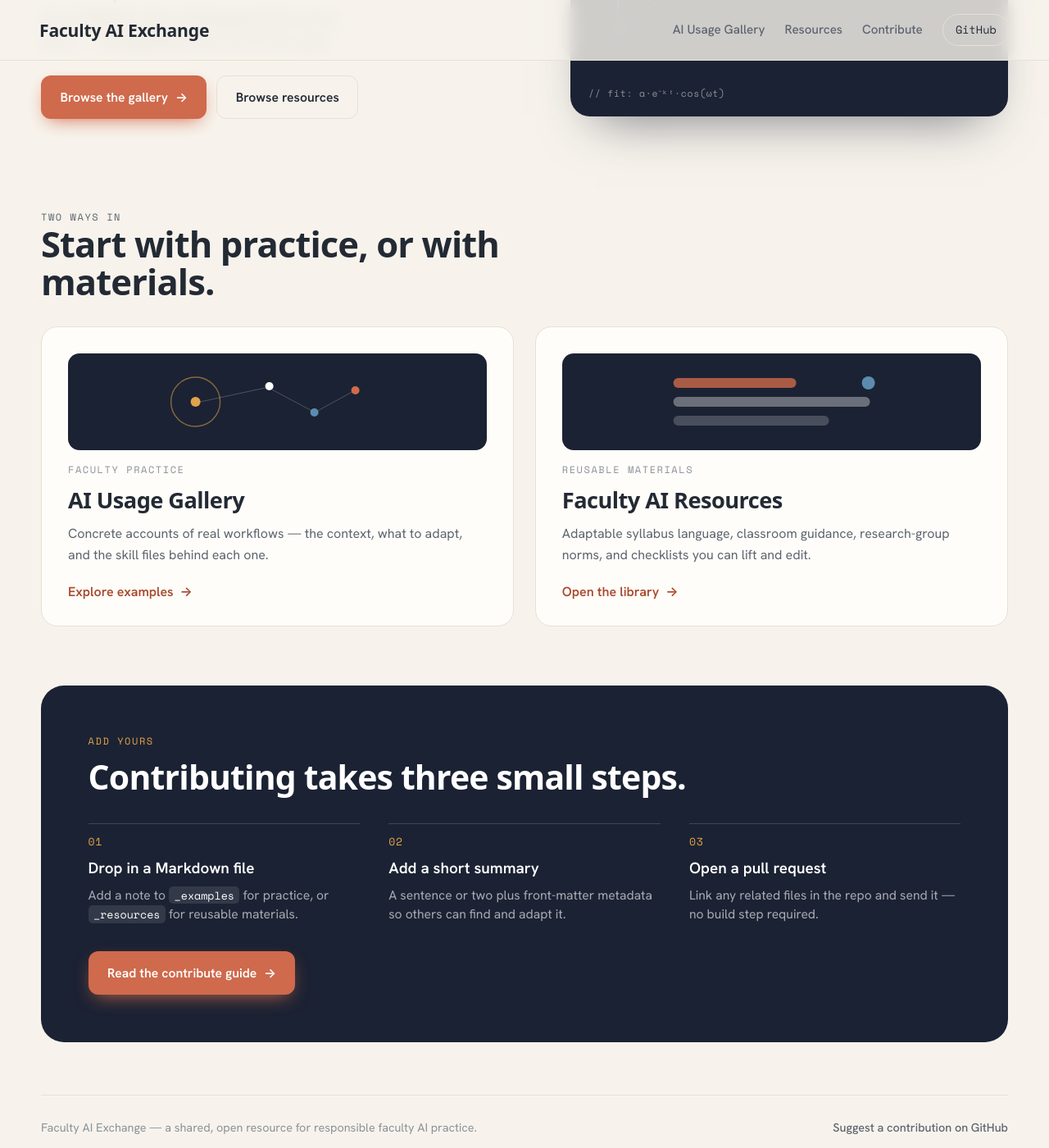
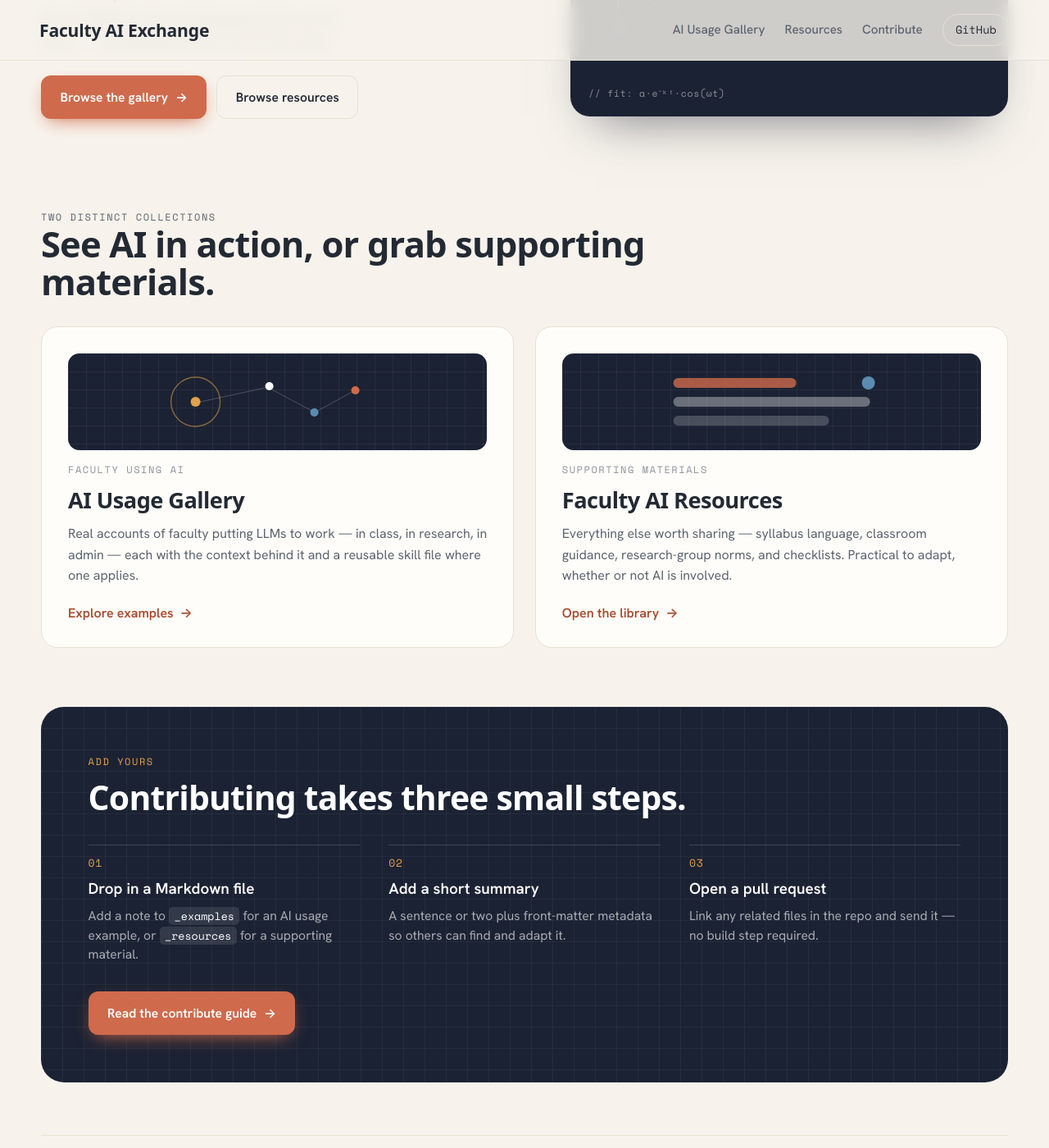
Before and after one commit to FacultyAIExchange/facultyaiexchange.github.io, a Jekyll site: the page built from index.md, in a window 1280 px wide and 1400 px high, scrolled down 503 px. Shown: the whole window at 82% size. Built offline with Jekyll 4.4.1, drawn with Linux system fonts in a browser that asks for light colours; some web fonts are replaced.

Commit message:
Clarify homepage collections

```diff
--- a/_layouts/home.html
+++ b/_layouts/home.html
@@ -31,8 +31,8 @@ layout: default
 
   <section class="section" aria-labelledby="site-sections-heading">
     <div class="section-heading">
-      <p class="eyebrow">Two ways in</p>
-      <h2 id="site-sections-heading">Start with practice, or with materials.</h2>
+      <p class="eyebrow">Two distinct collections</p>
+      <h2 id="site-sections-heading">See AI in action, or grab supporting materials.</h2>
     </div>
 
     <div class="pathway-grid">
@@ -40,9 +40,9 @@ layout: default
         <div class="pathway-motif">
           <svg viewBox="0 0 320 118" width="100%" height="100%"><circle cx="60" cy="59" r="30" fill="none" stroke="#e2a24a" stroke-opacity=".55" stroke-width="1.4"/><circle cx="60" cy="59" r="6" fill="#e2a24a"/><circle cx="150" cy="40" r="5" fill="#fff"/><circle cx="205" cy="72" r="5" fill="#5b8cb0"/><circle cx="255" cy="45" r="5" fill="#cf6a4c"/><line x1="66" y1="59" x2="145" y2="42" stroke="#fff" stroke-opacity=".22"/><line x1="153" y1="44" x2="202" y2="70" stroke="#fff" stroke-opacity=".22"/><line x1="209" y1="70" x2="251" y2="47" stroke="#fff" stroke-opacity=".22"/></svg>
         </div>
-        <p class="card-type">Faculty practice</p>
+        <p class="card-type">Faculty using AI</p>
         <h3><a href="{{ '/gallery/' | relative_url }}">AI Usage Gallery</a></h3>
-        <p>Concrete accounts of real workflows — the context, what to adapt, and the skill files behind each one.</p>
+        <p>Real accounts of faculty putting LLMs to work — in class, in research, in admin — each with the context behind it and a reusable skill file where one applies.</p>
         <a class="pathway-link" href="{{ '/gallery/' | relative_url }}">Explore examples <span class="arrow">→</span></a>
       </article>
 
@@ -50,9 +50,9 @@ layout: default
         <div class="pathway-motif">
           <svg viewBox="0 0 320 118" width="100%" height="100%"><rect x="40" y="30" width="150" height="12" rx="6" fill="#cf6a4c" fill-opacity=".8"/><rect x="40" y="53" width="240" height="12" rx="6" fill="#fff" fill-opacity=".35"/><rect x="40" y="76" width="190" height="12" rx="6" fill="#fff" fill-opacity=".2"/><circle cx="278" cy="36" r="8" fill="#5b8cb0"/></svg>
         </div>
-        <p class="card-type">Reusable materials</p>
+        <p class="card-type">Supporting materials</p>
         <h3><a href="{{ '/resources/' | relative_url }}">Faculty AI Resources</a></h3>
-        <p>Adaptable syllabus language, classroom guidance, research-group norms, and checklists you can lift and edit.</p>
+        <p>Everything else worth sharing — syllabus language, classroom guidance, research-group norms, and checklists. Practical to adapt, whether or not AI is involved.</p>
         <a class="pathway-link" href="{{ '/resources/' | relative_url }}">Open the library <span class="arrow">→</span></a>
       </article>
     </div>
@@ -62,7 +62,7 @@ layout: default
     <p class="eyebrow">Add yours</p>
     <h2 id="contribute-heading">Contributing takes three small steps.</h2>
     <div class="steps">
-      <div class="step"><div class="bar"></div><div class="no">01</div><h3>Drop in a Markdown file</h3><p>Add a note to <code>_examples</code> for practice, or <code>_resources</code> for reusable materials.</p></div>
+      <div class="step"><div class="bar"></div><div class="no">01</div><h3>Drop in a Markdown file</h3><p>Add a note to <code>_examples</code> for an AI usage example, or <code>_resources</code> for a supporting material.</p></div>
       <div class="step"><div class="bar"></div><div class="no">02</div><h3>Add a short summary</h3><p>A sentence or two plus front-matter metadata so others can find and adapt it.</p></div>
       <div class="step"><div class="bar"></div><div class="no">03</div><h3>Open a pull request</h3><p>Link any related files in the repo and send it — no build step required.</p></div>
     </div>
--- a/assets/css/main.css
+++ b/assets/css/main.css
@@ -299,6 +299,7 @@ img {
 }
 
 .pathway-motif {
+  position: relative;
   width: 100%;
   height: 118px;
   overflow: hidden;
@@ -306,7 +307,20 @@ img {
   border-radius: 14px;
 }
 
+/* Fine "lab notebook" grid texture behind the card motif graphic */
+.pathway-motif::before {
+  content: "";
+  position: absolute;
+  inset: 0;
+  pointer-events: none;
+  background-image:
+    linear-gradient(rgba(255, 255, 255, 0.05) 1px, transparent 1px),
+    linear-gradient(90deg, rgba(255, 255, 255, 0.05) 1px, transparent 1px);
+  background-size: 22px 22px;
+}
+
 .pathway-motif svg {
+  position: relative;
   display: block;
   width: 100%;
   height: 100%;
@@ -350,12 +364,31 @@ img {
 
 /* ---------- Contribute band (home) ---------- */
 .band {
+  position: relative;
+  overflow: hidden;
   width: min(1180px, calc(100% - 2.5rem));
   margin: 0 auto clamp(2.5rem, 5vw, 4rem);
   padding: clamp(2.5rem, 4.5vw, 3.6rem);
   color: #fff;
   background: var(--midnight);
   border-radius: 28px;
+}
+
+/* Fine "lab notebook" grid texture on the contribute band */
+.band::before {
+  content: "";
+  position: absolute;
+  inset: 0;
+  pointer-events: none;
+  background-image:
+    linear-gradient(rgba(255, 255, 255, 0.045) 1px, transparent 1px),
+    linear-gradient(90deg, rgba(255, 255, 255, 0.045) 1px, transparent 1px);
+  background-size: 26px 26px;
+}
+
+/* keep band content above the texture layer */
+.band > * {
+  position: relative;
 }
 
 .band .eyebrow {
```
